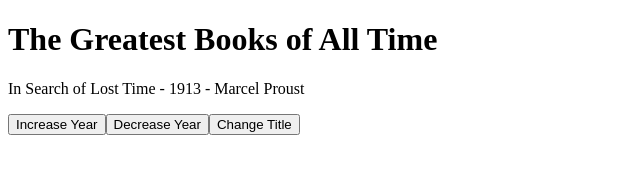
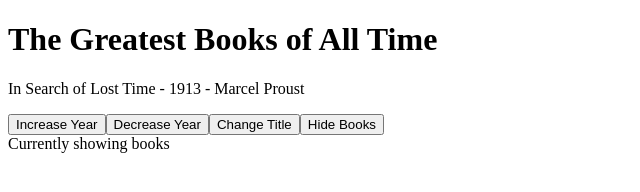
Before and after one commit to elvan/favorite-books-app-vue-basics, a plain HTML site: page index.html in a window 1280 px wide. Shown: the whole page, without its empty margins (0-640 px from the left). Drawn offline with nearby package versions, Linux system fonts and the light colour scheme.

Commit message:
conditional rendering

```diff
--- a/app.js
+++ b/app.js
@@ -3,6 +3,7 @@
 const app = Vue.createApp({
   data() {
     return {
+      showBooks: true,
       title: 'In Search of Lost Time',
       author: 'Marcel Proust',
       year: '1913',
@@ -21,6 +22,10 @@ const app = Vue.createApp({
     changeTitle(title) {
       this.title = title;
     },
+
+    toggleShowBooks() {
+      this.showBooks = !this.showBooks;
+    },
   },
 });
 
--- a/index.html
+++ b/index.html
@@ -11,15 +11,25 @@
     <script src="app.js" defer></script>
   </head>
   <body>
+    <!-- https://thegreatestbooks.org/ -->
+
     <h1>The Greatest Books of All Time</h1>
 
     <div id="app">
-      <p>{{ title }} - {{ year }} - {{ author }}</p>
+      <div v-if="showBooks">
+        <p>{{ title }} - {{ year }} - {{ author }}</p>
+      </div>
 
       <button v-on:click="increase()">Increase Year</button>
       <button v-on:click="decrease()">Decrease Year</button>
 
       <button @click="changeTitle('Ulysses')">Change Title</button>
+      <button @click="toggleShowBooks()">
+        <span v-if="showBooks">Hide Books</span>
+        <span v-else>Show Books</span>
+      </button>
+
+      <div v-show="showBooks">Currently showing books</div>
     </div>
   </body>
 </html>
```
